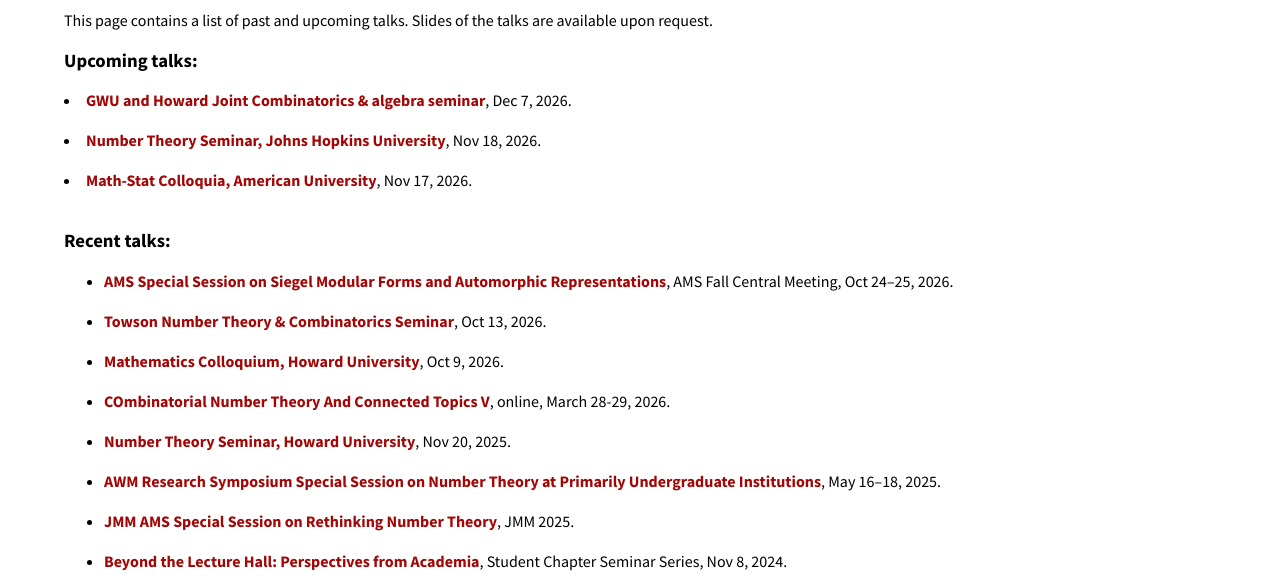
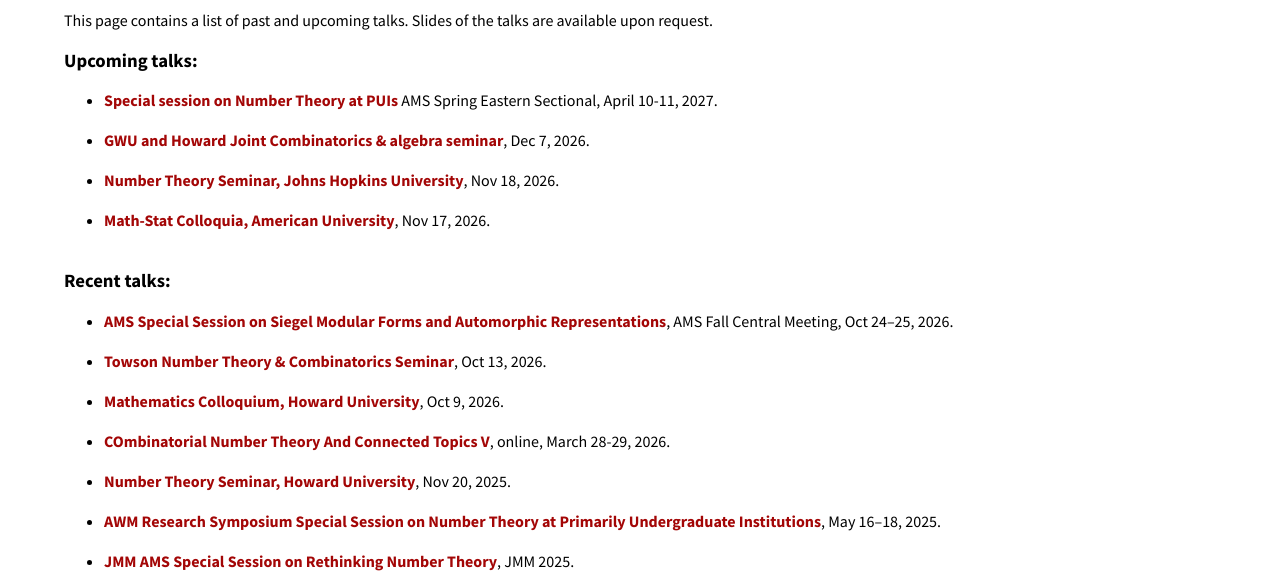
Before and after one commit to manamiroy/manamiroy.github.io, a plain HTML site: page Talks.html in a window 1280 px wide. Shown: the part 202-790 px from the top of the page. Drawn offline with nearby package versions, Linux system fonts and the light colour scheme.

Commit message:
Add upcoming talks to Talks.html

```diff
--- a/Talks.html
+++ b/Talks.html
@@ -100,19 +100,27 @@
 <p>This page contains a list of past and upcoming talks. Slides of the talks are available upon request.</p>
         <div class="block">
 	<h3>Upcoming talks:</h3>
+<ul>
+<li>
+     <b><a href="https://www.ams.org/meetings/sectional/2338_program_ss27.html#title">Special session on Number Theory at PUIs</a></b> AMS Spring Eastern Sectional, April 10-11, 2027.
+</li>
+<br>
+
 <li>
      <b><a href="https://blogs.gwu.edu/jblewis/combinatorics-algebra-seminar-2026-2027/">GWU and Howard Joint Combinatorics & algebra seminar</a></b>, Dec 7, 2026.
 </li>
 <br>
+
 <li>
      <b><a href="https://mathematics.jhu.edu/event/number-theory-seminar-manami-roy-lafayette-college/">Number Theory Seminar, Johns Hopkins University</a></b>, Nov 18, 2026.
 </li>
 <br>
+
 <li>
      <b><a href="https://www.american.edu/cas/events/">Math-Stat Colloquia, American University</a></b>, Nov 17, 2026.
 </li>
 <br>
-
+</ul>
 	<h3>Recent talks:</h3>
 	<ul>
 <li>
```
